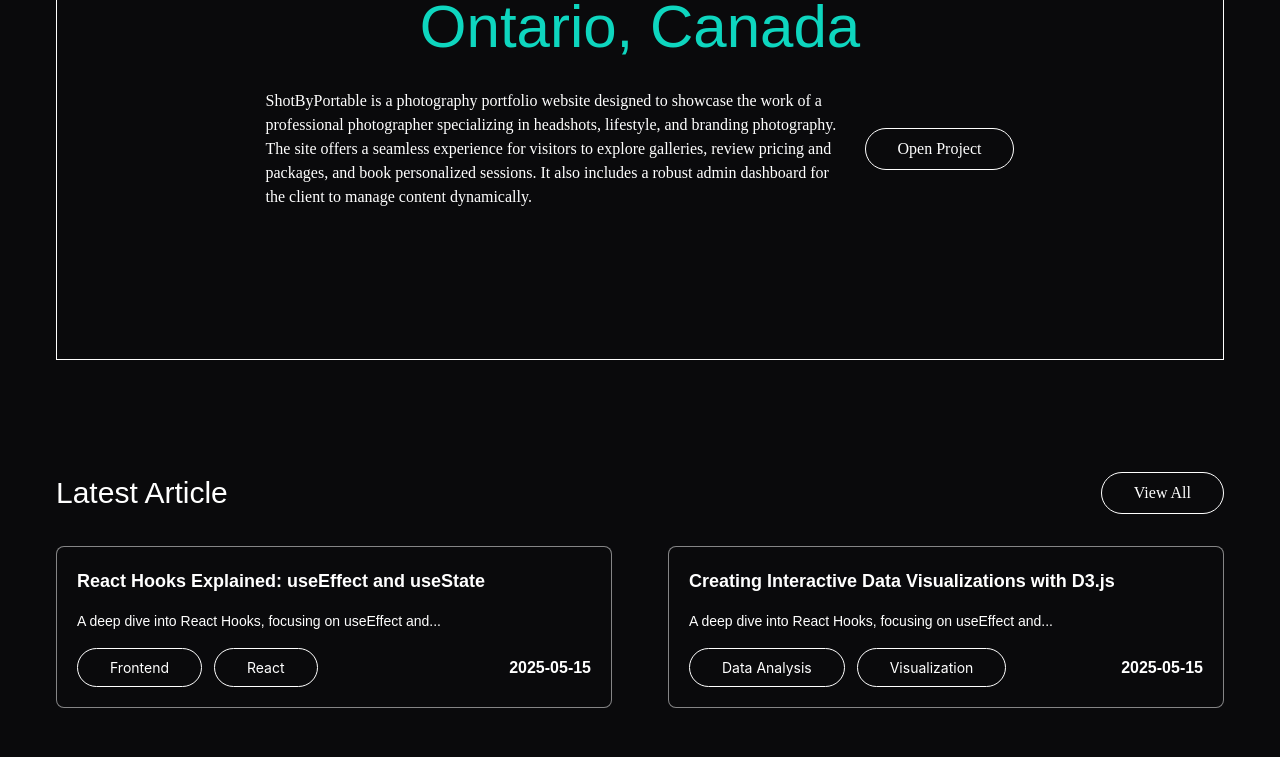
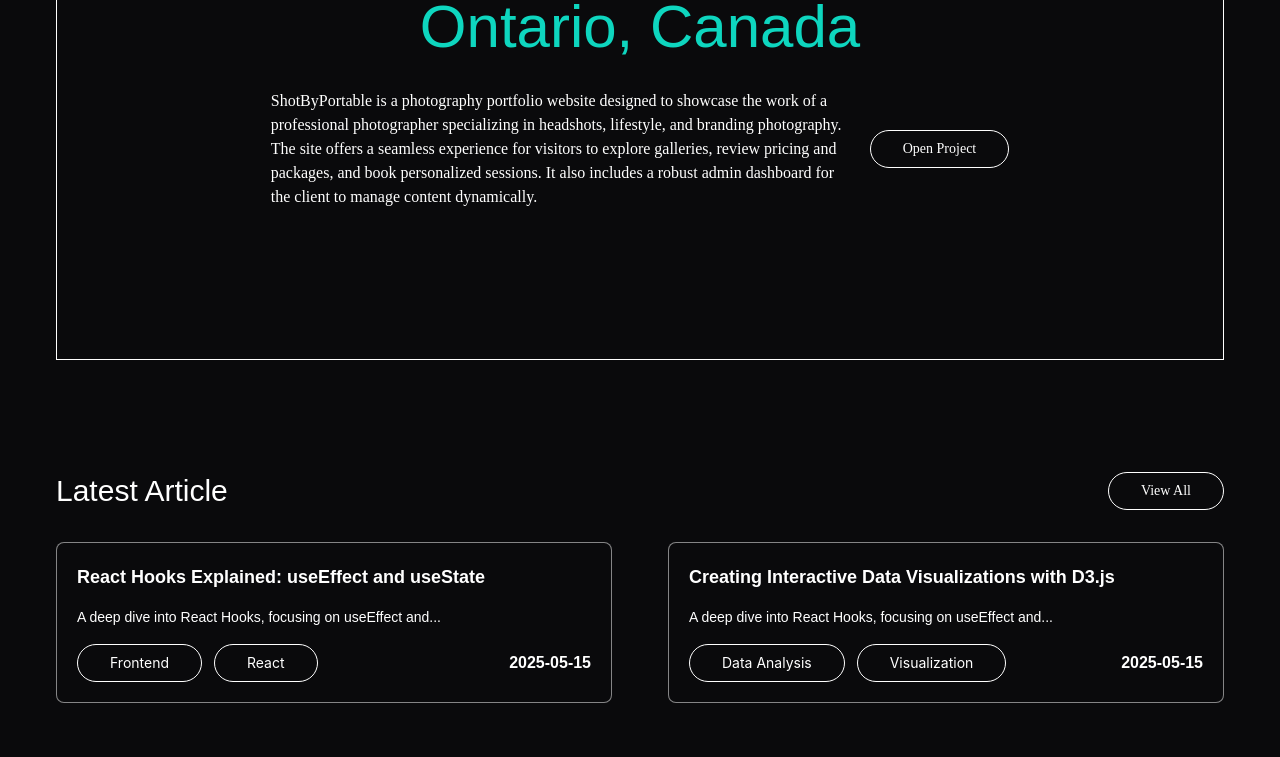
Before and after one commit to Ememobong-dev/emem-olushola-umoren, a Next.js app: page /portfolio in a window 1280 px wide. Shown: the part 1080-1837 px from the top of the page. Built offline with nearby package versions, Linux system fonts and the light colour scheme; a web font is replaced by a local one.

Commit message:
Update Button.tsx

```diff
--- a/src/components/buttons/Button.tsx
+++ b/src/components/buttons/Button.tsx
@@ -21,7 +21,7 @@ export const Button: React.FC<ButtonProps> = ({ text, variant, link, target, dow
   return (
     <button
     onClick={onClick}
-      className={` flex flex-wrap cursor-pointer items-center justify-center rounded-full py-2 px-8  ${variantClasses} `}
+      className={`text-xs md:text-sm flex flex-wrap cursor-pointer items-center justify-center rounded-full py-2 px-8  ${variantClasses} `}
     >
       {link ? <Link download={download} className="hover:!text-progress-cyan hover:font-semibold" target={target ? "_blank" : ""} href={link}> {text} </Link> : <p>{text}</p>}
     </button>
```
